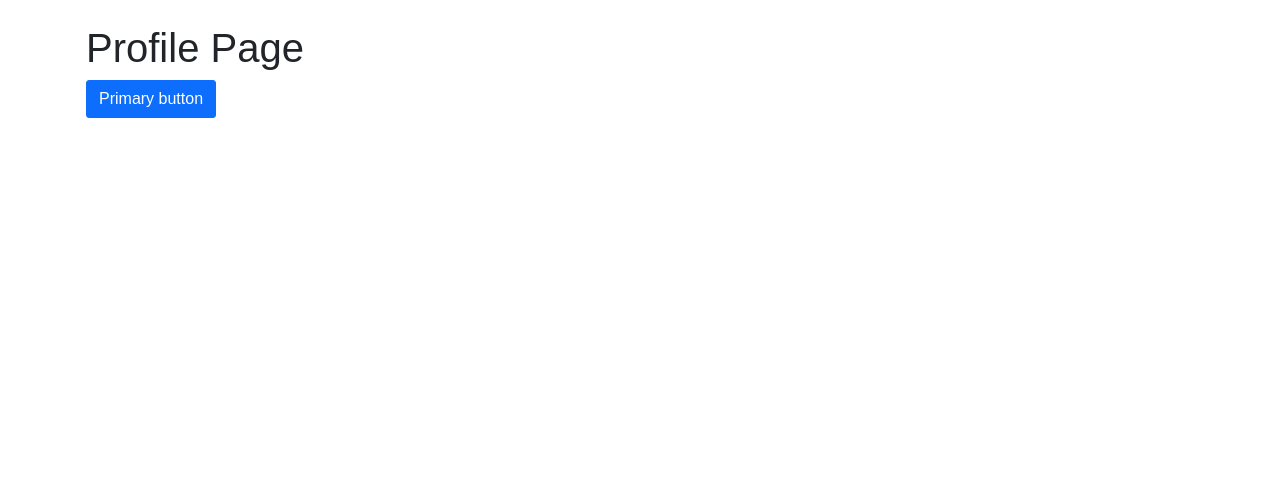
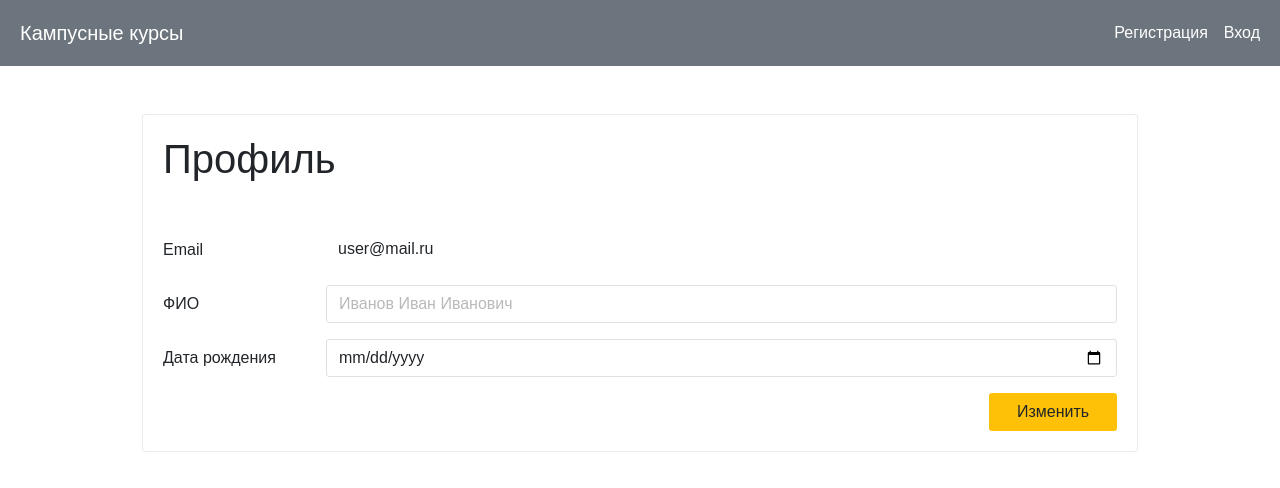
Before and after one commit to AsmrS4/Campus-courses, a website built with Vite: page src/pages/account/profile.html in a window 1280 px wide. Built offline with nearby package versions, Linux system fonts and the light colour scheme.

Commit message:
added profile page

```diff
--- a/src/pages/account/profile.html
+++ b/src/pages/account/profile.html
@@ -9,10 +9,51 @@
 </head>
 
 <body>
-    <div class="container py-4 px-3 mx-auto">
-        <h1>Profile Page</h1>
-        <button class="btn btn-primary">Primary button</button>
-    </div>
+    <header class="w-100">
+        <nav class="navbar navbar-light bg-secondary text-white">
+            <div class="container-fluid mt-2 mb-2">
+                <span class="navbar-brand mb-0 ms-2 h1 text-white">Кампусные курсы</span>
+                <div class="nav-links"></div>
+                <div class="menu-wrapper me-2">
+                    <span class="ms-3">
+                        <a href="/register">Регистрация</a>
+                    </span>
+                    <span class="ms-3">
+                        <a href="/login">Вход</a>
+                    </span>
+                </div>
+            </div>
+        </nav>
+    </header>
+    <main>
+        <div class="container-md d-flex flex-column align-items-center mb-3">
+            <form class="data-form profile-form mt-5" action="#" method="post">
+                <h1 class="d-flex align-self-start mb-5">Профиль</h1>
+                <div class="row mb-3">
+                    <label for="login-field" class="col-sm-2 col-form-label">Email</label>
+                    <div class="col-sm-10">
+                        <input type="email" class="form-control readonly-field" id="login-input" value="user@mail.ru"
+                            readonly>
+                    </div>
+                </div>
+                <div class="row mb-3">
+                    <label for="username-input" class="col-sm-2 col-form-label">ФИО</label>
+                    <div class="col-sm-10">
+                        <input type="text" class="form-control" id="username-input" minlength="1"
+                            placeholder="Иванов Иван Иванович" required>
+                    </div>
+                </div>
+                <div class="row">
+                    <label for="birthday-input" class="col-sm-2 col-form-label">Дата рождения</label>
+                    <div class="col-sm-10">
+                        <input type="date" class="form-control" id="birthday-input">
+                    </div>
+                </div>
+                <input type="submit" class="btn bg-warning d-flex align-self-end mt-3" id="edit-btn" value="Изменить">
+            </form>
+        </div>
+    </main>
+    <script src="./node_modules/bootstrap/dist/js/bootstrap.bundle.min.js"></script>
     <script src="../../js/account/profile.js" type="module"></script>
 </body>
 
--- a/src/scss/button.scss
+++ b/src/scss/button.scss
@@ -1,5 +1,9 @@
 button{
     border-radius: 3px !important;
+}
+
+#edit-btn {
+    width: 128px;
 }
 
 a:link, a:visited, a:active {
--- a/src/scss/input.scss
+++ b/src/scss/input.scss
@@ -7,3 +7,11 @@ input {
     font-size: 12px;
     color: #9a9a9a;
 }
+
+.readonly-field {
+    border: none !important;
+}
+
+input::placeholder {
+    color: #b9b9b9 !important;
+}
--- a/src/scss/styles.scss
+++ b/src/scss/styles.scss
@@ -29,11 +29,16 @@ body {
     padding: 20px;
     display: flex;
     flex-direction: column;
-    border: 1px solid #d9d9d9;
+    border: 0.5px solid #ebebeb;
     border-radius: 3px;
 }
 
 .register-form {
+    max-width: 996px;
+    width: 100%;
+}
+
+.profile-form {
     max-width: 996px;
     width: 100%;
 }
```
Also changed, not shown: src/pages/account/register.html (+1 -1 lines).
